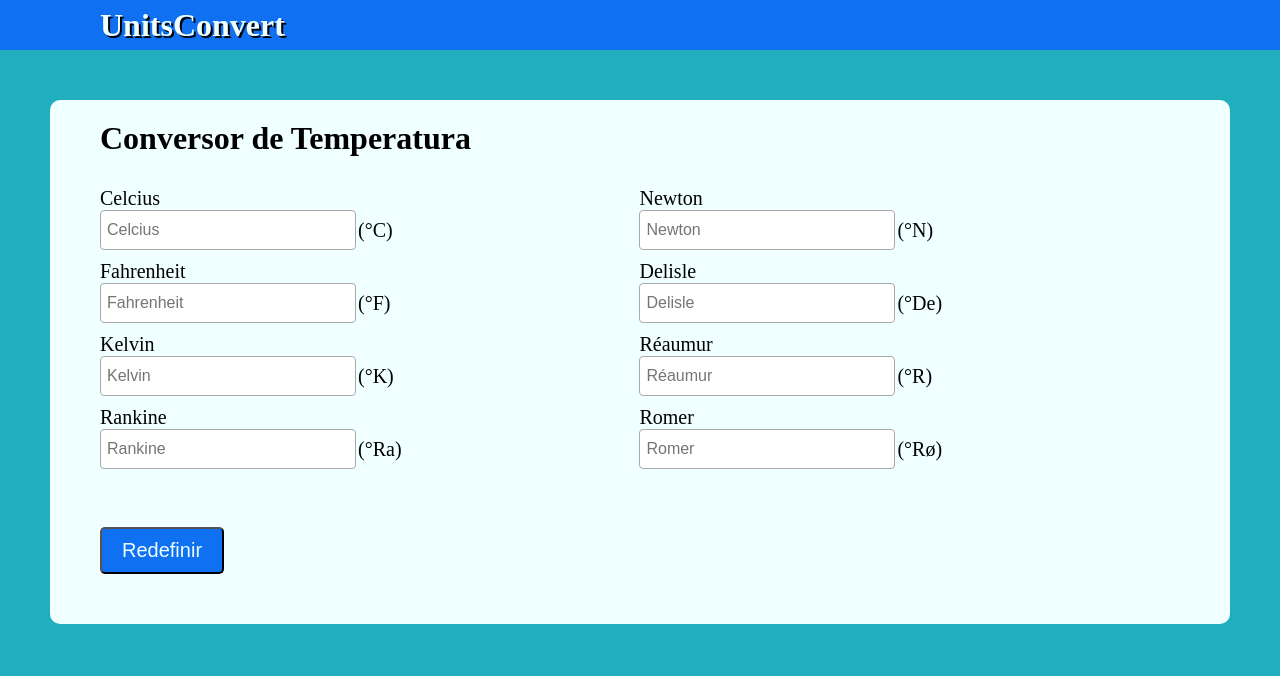
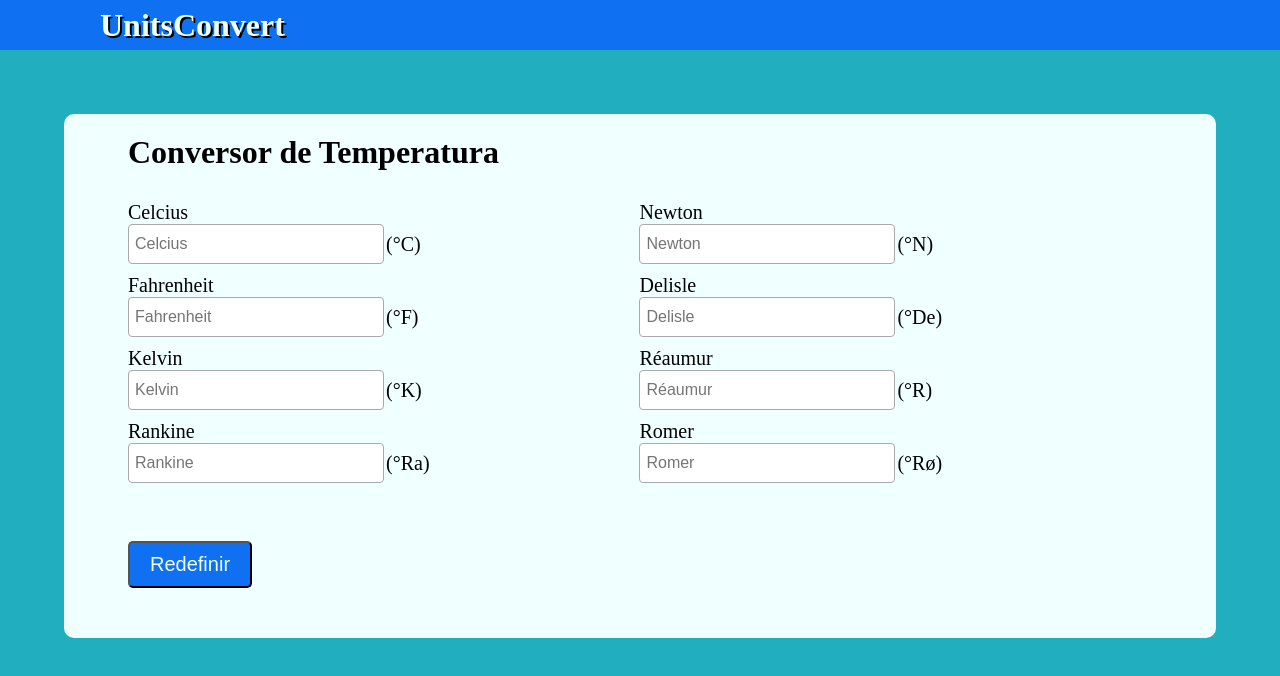
Before and after one commit to DiegoHerold/Conversor-de-Temperatura, a plain HTML site: page index.html in a window 1280 px wide. Drawn offline with Linux system fonts and the light colour scheme.

Commit message:
Update style.css

```diff
--- a/style.css
+++ b/style.css
@@ -21,14 +21,14 @@ header h1{
     background-color: azure;
     padding: auto;
 
-    margin: 50px;
+    margin: 5vw;
     border-radius: 10px;
 }
 .conversorTemp h1{
-    padding: 20px 0px 0px 50px;
+    padding: 20px 0px 0px 5vw;
 }
 .medidas{
-    margin: 20px 50px 0px 50px;
+    margin: 20px 5vw 0px 5vw;
     display: flex;
     flex-direction:column;
     flex-wrap: wrap;
@@ -59,7 +59,7 @@ p{
     text-decoration: none;
 } */
 #button{
-    margin: 50px 0px 50px 50px;
+    margin: 50px 0px 50px 5vw;
     padding: 10px 20px;
     border-radius: 5px;
     background-color: #0F71F2;
```
